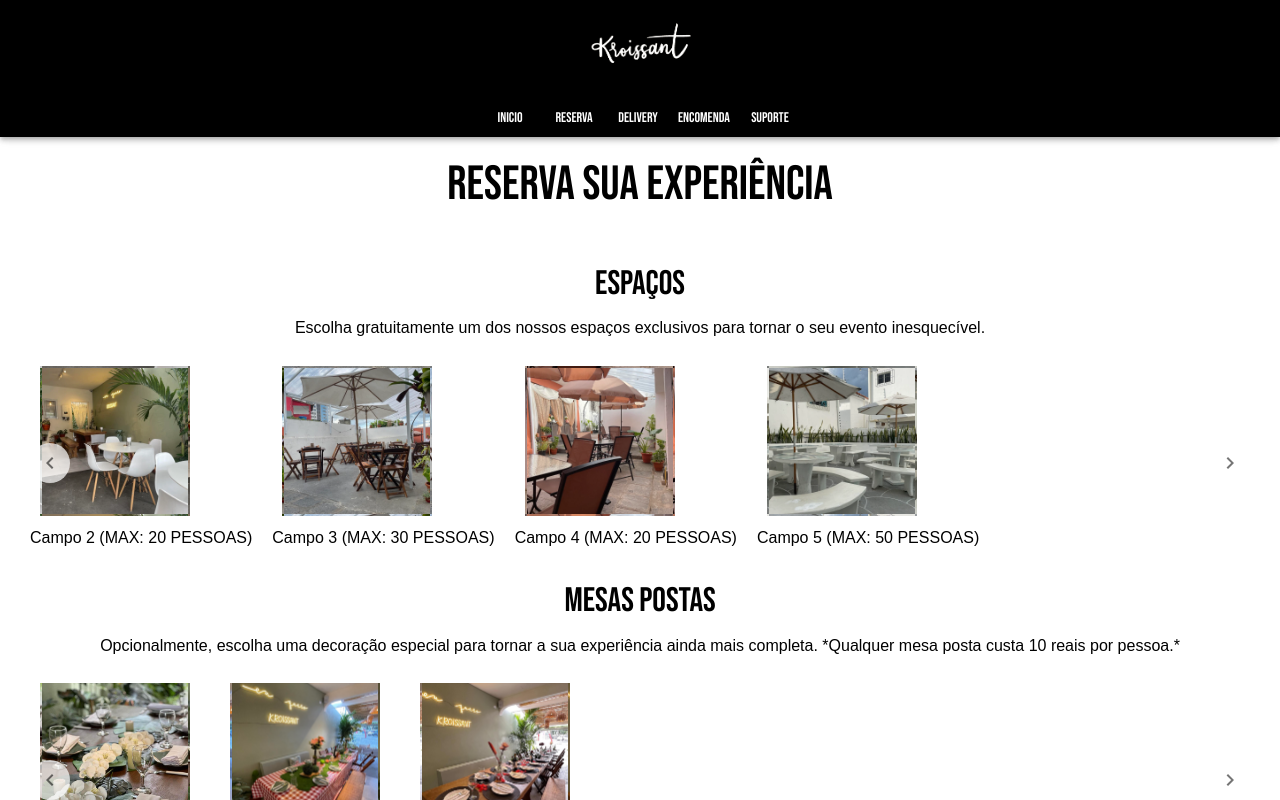
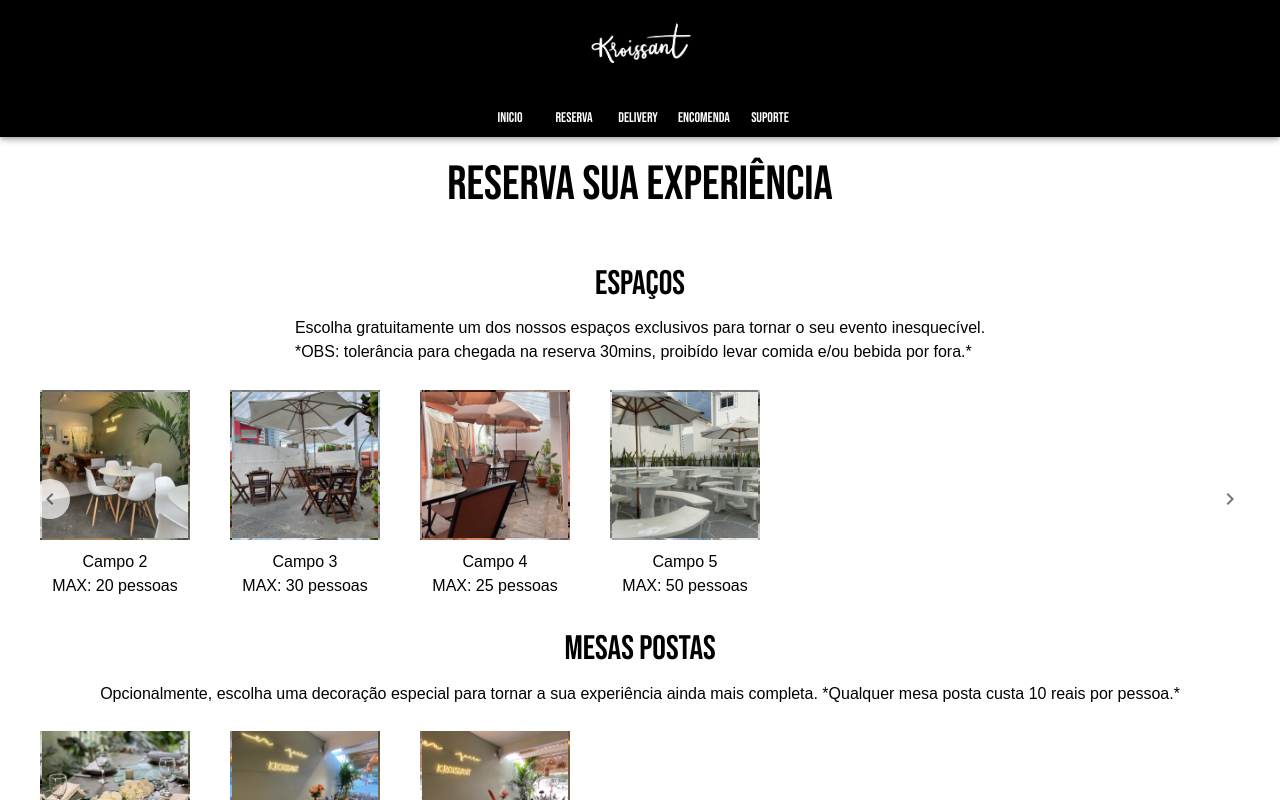
Before and after one commit to juliohsu/kroissant-frontend, a React (Create React App) app: page /reserva in a window 1280 px wide. Shown: the top 800 px of the page. Built offline with nearby package versions, Linux system fonts and the light colour scheme; a web font is replaced by a local one.

Commit message:
update space description

```diff
--- a/src/domains/LandingDomain/pages/Reserva/index.tsx
+++ b/src/domains/LandingDomain/pages/Reserva/index.tsx
@@ -20,28 +20,36 @@ import { COMPRA_ROUTES } from "../../../../config/apiRoutes";
 const spaces = [
   {
     id: 1,
-    name: `Campo 2 (MAX: 20 PESSOAS)`,
+    name: `Campo 2`,
+    capacity: "MAX: 20 pessoas",
     image: require("../../../../assets/campo2.png"),
   },
   {
     id: 2,
-    name: `Campo 3 (MAX: 30 PESSOAS)`,
+    name: `Campo 3`,
+    capacity: "MAX: 30 pessoas",
     image: require("../../../../assets/campo3.png"),
   },
   {
     id: 3,
-    name: "Campo 4 (MAX: 20 PESSOAS)",
+    name: "Campo 4",
+    capacity: "MAX: 25 pessoas",
     image: require("../../../../assets/campo4.png"),
   },
   {
     id: 4,
-    name: "Campo 5 (MAX: 50 PESSOAS)",
+    name: "Campo 5",
+    capacity: "MAX: 50 pessoas",
     image: require("../../../../assets/campo5.png"),
   },
 ];
 
 const cakes = [
-  { id: 1, name: "Mumu", image: require("../../../../assets/chiffoncake-mumu.jpg") },
+  {
+    id: 1,
+    name: "Mumu",
+    image: require("../../../../assets/chiffoncake-mumu.jpg"),
+  },
   {
     id: 2,
     name: "Morango",
@@ -60,13 +68,21 @@ const cakes = [
 ];
 
 const decors = [
-  { id: 1, name: "Verde", image: require("../../../../assets/mesa-posta-verde.jpg") },
+  {
+    id: 1,
+    name: "Verde",
+    image: require("../../../../assets/mesa-posta-verde.jpg"),
+  },
   {
     id: 2,
     name: "Vermelho",
     image: require("../../../../assets/mesa-posta-vermelho.jpg"),
   },
-  { id: 3, name: "Preto", image: require("../../../../assets/mesa-posta-preto.jpg") },
+  {
+    id: 3,
+    name: "Preto",
+    image: require("../../../../assets/mesa-posta-preto.jpg"),
+  },
 ];
 
 const CenteredBox = styled(Box)({
@@ -245,6 +261,8 @@ const Reserva: React.FC = () => {
       <Typography variant="body1" gutterBottom>
         Escolha gratuitamente um dos nossos espaços exclusivos para tornar o seu
         evento inesquecível.
+        <br />
+        *OBS: tolerância para chegada na reserva 30mins, proibído levar comida e/ou bebida por fora.*
       </Typography>
       <ScrollableContainer
         id="spaces-container"
@@ -260,6 +278,7 @@ const Reserva: React.FC = () => {
               selected={selectedSpace === space.id}
               onClick={() => handleSpaceClick(space.id)}
             />
+            <Typography textAlign={"center"}>{space.capacity}</Typography>
           </Box>
         ))}
       </ScrollableContainer>
```
Also changed, not shown: src/domains/CompraDomain/pages/Login/index.tsx (renamed from src/domains/LandingDomain/pages/Login/index.tsx), src/domains/CompraDomain/pages/Login/subpages/LoginCadastro.tsx (renamed from src/domains/LandingDomain/pages/Login/subpages/LoginCadastro.tsx).
